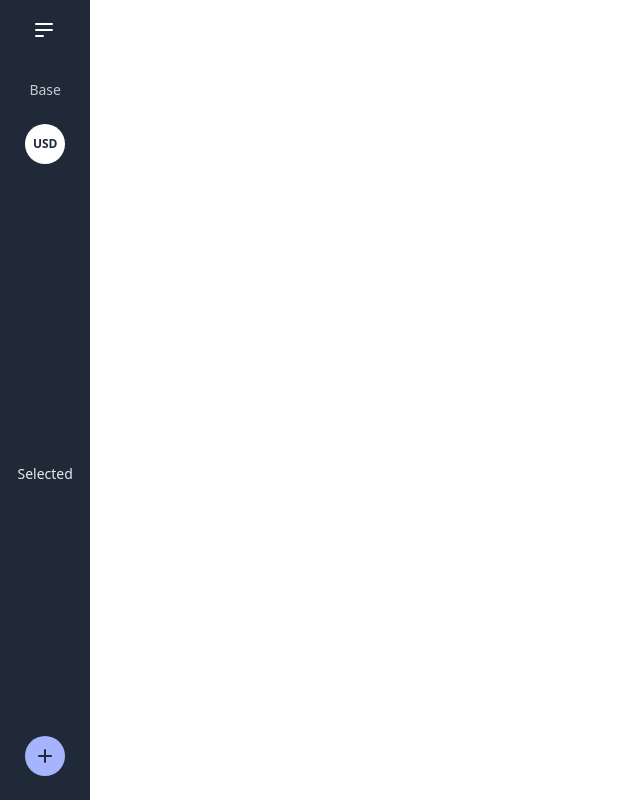
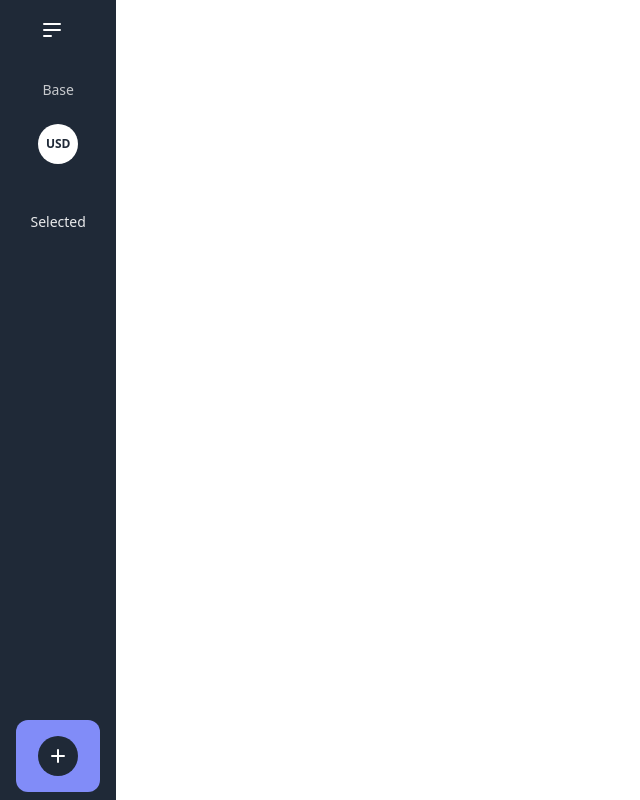
Before and after one commit to asharonbaltazar/coingraph, a React (Create React App) app: page / in a window 1280 px wide. Shown: the whole page, without its empty margins (0-640 px from the left). Built offline with nearby package versions, Linux system fonts and the light colour scheme.

Commit message:
Added scrolling to selected currencies

```diff
--- a/src/components/AddButton.tsx
+++ b/src/components/AddButton.tsx
@@ -22,22 +22,21 @@ const AddButton = ({ sidebar }: IProps) => {
   const disabled = currencies.length === addedCurrencies.length ? true : false;
 
   return (
+    <div className="w-full pt-2 px-4">
       <button
-      className={`w-full flex items-center ${conditionalStyling} disabled:opacity-50 disabled:cursor-default bg-gray-800 px-2 py-4 rounded-xl focus:outline-none group ${
-        disabled ? "" : "md:hover:bg-indigo-300"
+        className={`w-full flex items-center ${conditionalStyling} disabled:opacity-50 disabled:cursor-default bg-indigo-400 px-2 py-4 rounded-xl focus:outline-none group ${
+          disabled ? "" : "md:hover:opacity-80"
         }`}
-      onClick={() => addCurrency()}
+        onClick={() => !disabled && addCurrency()}
         disabled={disabled}
       >
         <div
-        className={`h-10 w-10 text-xs px-2 font-bold rounded-full flex items-center justify-center bg-indigo-300 ${
+          className={`h-10 w-10 text-xs px-2 font-bold rounded-full flex items-center justify-center bg-gray-800 ${
             disabled ? "" : "md:group-hover:bg-gray-800"
           }`}
         >
           <svg
-          className={`w-6 h-6 text-gray-800 ${
-            disabled ? "" : "md:group-hover:text-white"
-          }`}
+            className="w-6 h-6 text-white"
             fill="none"
             stroke="currentColor"
             viewBox="0 0 24 24"
@@ -53,16 +52,11 @@ const AddButton = ({ sidebar }: IProps) => {
         </div>
         {sidebar && (
           <div className="w-5/6 md:w-4/6">
-          <h1
-            className={`font-bold text-white text-right ${
-              disabled ? "" : "md:group-hover:text-gray-800"
-            }`}
-          >
-            Add a currency
-          </h1>
+            <h1 className="font-bold text-white text-right">Add a currency</h1>
           </div>
         )}
       </button>
+    </div>
   );
 };
 
--- a/src/components/CurrencySelect.tsx
+++ b/src/components/CurrencySelect.tsx
@@ -37,6 +37,7 @@ const CurrencySelect = ({
 
   return (
     <Select
+      className="z-20"
       ref={selectRef}
       placeholder={"Select a currency..."}
       value={selectValue}
--- a/src/components/Nav.tsx
+++ b/src/components/Nav.tsx
@@ -49,7 +49,7 @@ const Nav = () => {
   return (
     <div
       className={`h-7 ${
-        sidebar ? "px-3" : "px-3 md:px-8"
+        sidebar ? "px-6" : "px-8 md:px-10"
       } flex absolute top-4 z-10 md:z-0`}
     >
       <button
--- a/src/components/SelectCurrenciesTab.tsx
+++ b/src/components/SelectCurrenciesTab.tsx
@@ -26,9 +26,9 @@ const SelectCurrencies = ({ sidebar }: IProps) => {
   );
 
   return (
-    <div className="mt-10">
+    <div className="mt-4 mb-4">
       <h3
-        className={`px-2 pb-2 pt-4 text-white ${conditionalStyling} opacity-90 text-sm whitespace-nowrap sticky top-0 z-10 bg-gray-800`}
+        className={`pb-2 px-2 pt-4 text-white ${conditionalStyling} bg-gray-800 opacity-90 text-sm whitespace-nowrap sticky -top-1 z-10`}
       >
         {`Selected ${sidebar ? "currencies" : ""}`}
       </h3>
--- a/src/components/Sidebar.tsx
+++ b/src/components/Sidebar.tsx
@@ -7,14 +7,18 @@ import { RootState } from "../store";
 const Sidebar = () => {
   const sidebar = useSelector((state: RootState) => state.appSlice.sidebar);
 
-  const open = sidebar ? "w-full absolute md:w-96 md:static" : "hidden md:flex";
+  const open = sidebar
+    ? "w-full absolute md:w-4/12 2xl:w-2/12 md:static"
+    : "hidden md:flex";
 
   return (
     <div
-      className={`h-full w-full pt-12 pb-2 px-2 flex flex-col justify-between md:w-24 ${open} bg-gray-800`}
+      className={`h-full w-full pt-12 pb-2 flex flex-col justify-between md:w-32 ${open} bg-gray-800`}
     >
-      <BaseCurrencyTab sidebar={sidebar} />
-      <SelectCurrenciesTab sidebar={sidebar} />
+      <div className="h-full overflow-x-hidden px-4">
+        <BaseCurrencyTab sidebar={sidebar} />
+        <SelectCurrenciesTab sidebar={sidebar} />
+      </div>
       <AddButton sidebar={sidebar} />
     </div>
   );
--- a/src/slices/appSlice.ts
+++ b/src/slices/appSlice.ts
@@ -63,7 +63,7 @@ export const appSlice = createSlice({
           (addedCurrency) => currency.value !== addedCurrency.value
         )
       )[0];
-      const color = uniqolor.random({ saturation: 50, lightness: [70, 80] })
+      const color = uniqolor.random({ saturation: 30, lightness: [70, 80] })
         .color;
       const newGraphCurrency = {
         name,
```
Also changed, not shown: 1 other file (tests, documents, lock files or other folders). Lines whose indentation alone changed are shown as unchanged.
